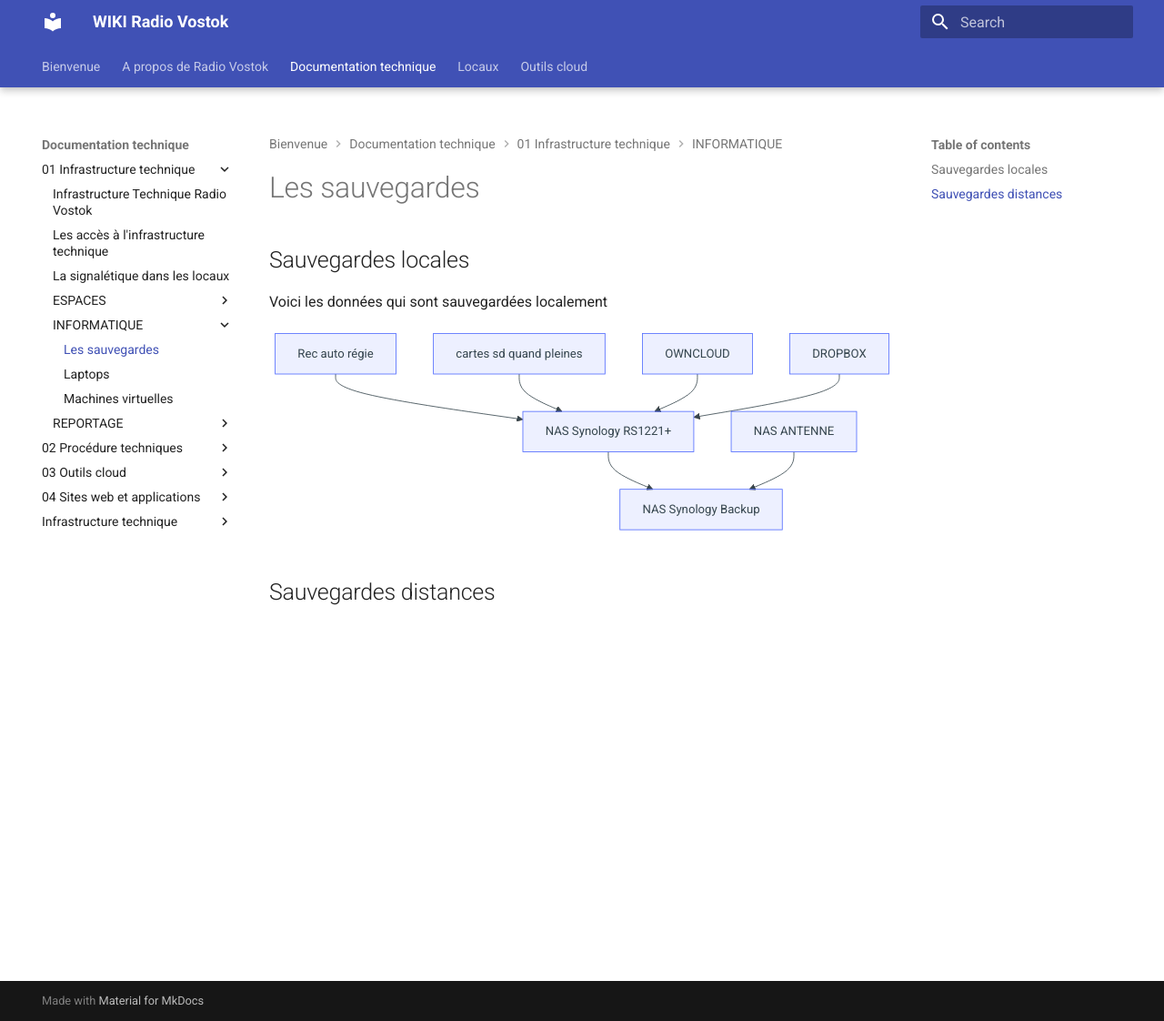
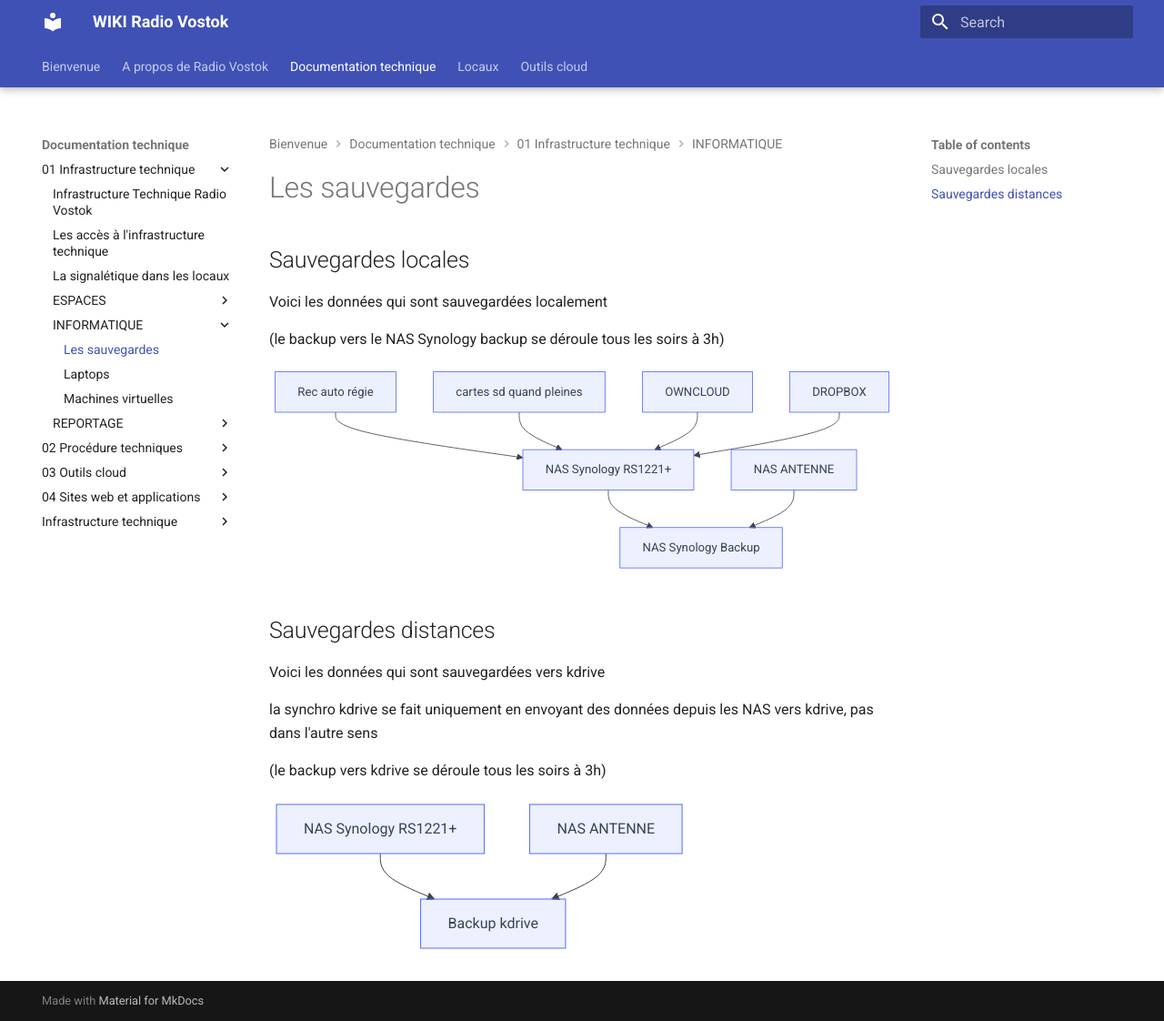
Before and after one commit to Le-Parloir/Vostok-Documentation, an MkDocs documentation site: the page built from docs/Documentation technique/01 - Infrastructure technique/INFORMATIQUE/backups.md, in a window 1280 px wide and 1122 px high. Shown: the whole window at 91% size. Built offline with MkDocs 1.6.1 and Material for MkDocs 9.7.7, drawn with Linux system fonts in a browser that asks for light colours.

Commit message:
add info backup kdrive

````diff
--- a/docs/Documentation technique/01 - Infrastructure technique/INFORMATIQUE/backups.md
+++ b/docs/Documentation technique/01 - Infrastructure technique/INFORMATIQUE/backups.md
@@ -3,6 +3,8 @@
 ## Sauvegardes locales
 
 Voici les données qui sont sauvegardées localement
+
+(le backup vers le NAS Synology backup se déroule tous les soirs à 3h)
 
 ```mermaid
 flowchart TD
@@ -15,3 +17,15 @@ DROPBOX --> PROD
 ```
 
 ## Sauvegardes distances
+
+Voici les données qui sont sauvegardées vers kdrive
+
+la synchro kdrive se fait uniquement en envoyant des données depuis les NAS vers kdrive, pas dans l'autre sens
+
+(le backup vers kdrive se déroule tous les soirs à 3h)
+
+```mermaid
+flowchart TD
+PROD[NAS Synology RS1221+] --> BACKUP[Backup kdrive]
+ANTENNE[NAS ANTENNE] --> BACKUP[Backup kdrive]
+```
````
